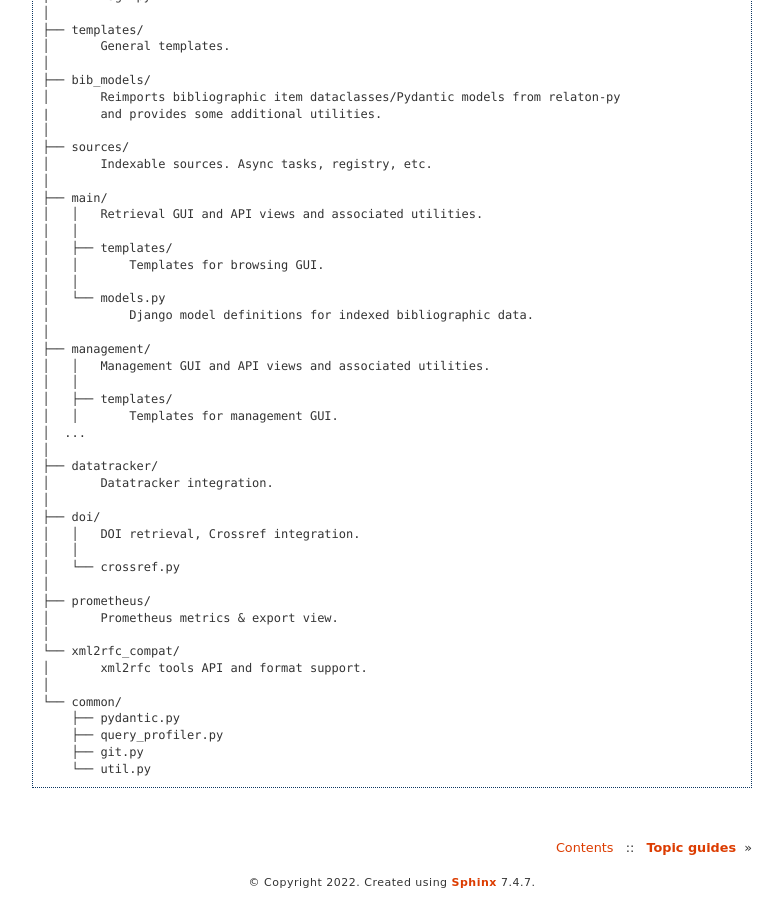
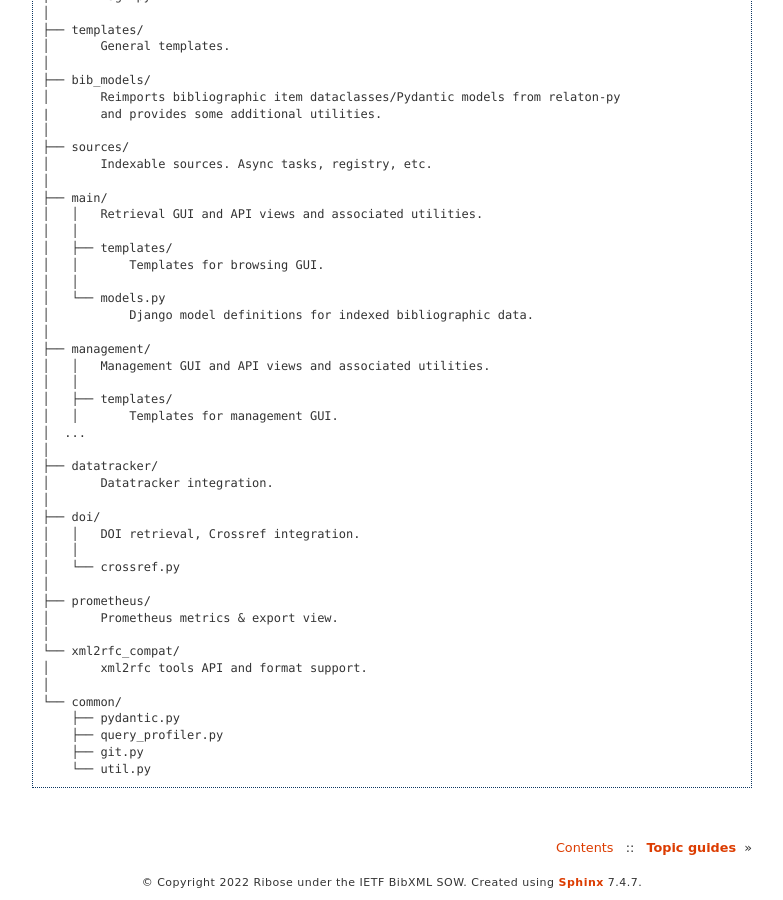
Before and after one commit to ietf-tools/bibxml-service, a Sphinx documentation site: the page built from docs/index.rst, in a window 1280 px wide and 900 px high, scrolled down 2911 px. Shown: the whole window, without its empty margins (248-1031 px from the left). Built offline with Sphinx 7.4.7, drawn with Linux system fonts in a browser that asks for light colours; pages that are not in the unit, such as notebooks, are missing from menus.

Commit message:
docs: expand copyright string

```diff
--- a/docs/conf.py
+++ b/docs/conf.py
@@ -23,7 +23,7 @@ django.setup()
 # -- Project information -----------------------------------------------------
 
 project = 'IETF BibXML service'
-copyright = '2022'
+copyright = '2022 Ribose under the IETF BibXML SOW'
 author = 'Ribose under the IETF BibXML SOW'
 
 release = f"v{os.environ.get('SNAPSHOT', 'N/A') or 'N/A'}"
```
